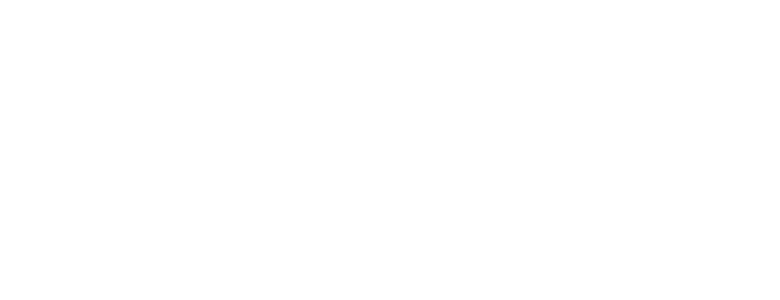
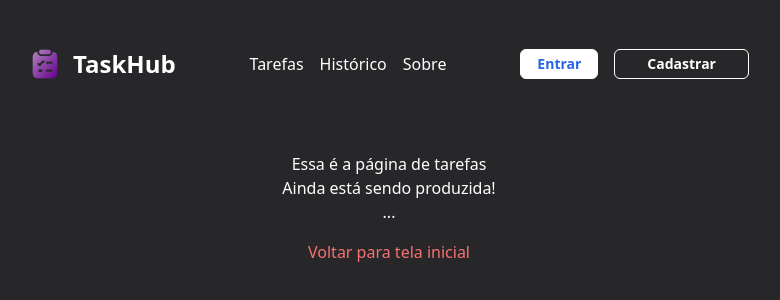
Before and after one commit to brunohro/TaskHub, a React (Vite) app: page /Tarefas in a window 1280 px wide. Before the commit this address had no page. Shown: the top 300 px of the page, without its empty margins (251-1031 px from the left). Built offline with nearby package versions, Linux system fonts and the light colour scheme.

Commit message:
Add functional navigation to tasks page

```diff
--- a/src/App.tsx
+++ b/src/App.tsx
@@ -7,6 +7,7 @@
 import Cadastro from "./pages/Cadastro";
 import Login from "./pages/Login";
 import Header from "./components/Header";
+import Tarefas from "./pages/Tarefas";
 
 export type Status = "Pendente" | "Em andamento" | "Concluída";
 export type Priority = "Baixa" | "Média" | "Alta";
@@ -141,6 +142,7 @@
         <Route path="/Sobre" element={<Sobre />} />
         <Route path="/Cadastro" element={<Cadastro />} />
         <Route path="/Login" element={<Login />} />
+        <Route path="/Tarefas" element={<Tarefas />} />
       </Routes>
     </BrowserRouter>
   );
--- a/src/components/MenuNav.tsx
+++ b/src/components/MenuNav.tsx
@@ -7,7 +7,7 @@
     <>
       <div className="hidden md:flex gap-4">
         <div className="text-white text-start font-light items-center text-md py-7">
-          <a href="#">Tarefas</a>
+          <a href="/Tarefas">Tarefas</a>
         </div>
         <div className="text-white text-start font-light items-center text-md py-7">
           <a href="#">Histórico</a>
@@ -49,7 +49,7 @@
           </div>
           <nav className="flex-1 px-4 py-6 space-y-4 ">
             <a
-              href="#"
+              href="/Tarefas"
               className="block text-md text-white text-md font-light hover:text-blue-400 transition "
             >
               Tarefas
--- /dev/null
+++ b/src/pages/Tarefas.tsx
@@ -0,0 +1,26 @@
+import { useNavigate } from "react-router-dom";
+import Header from "../components/Header";
+
+function Tarefas() {
+  const navigate = useNavigate();
+  return (
+    <div className="bg-zinc-800 min-h-screen text-white px-6 pt-4">
+      <Header />
+      <div className="text-center max-w-md mx-auto rounded-lg py-10">
+        <h2>Essa é a página de tarefas</h2>
+        <p>Ainda está sendo produzida!</p>
+        <p>...</p>
+        <div>
+          <button
+            onClick={() => navigate("/")}
+            className="py-4 text-left text-red-400 hover:text-red-600 transition"
+          >
+            Voltar para tela inicial
+          </button>
+        </div>
+      </div>
+    </div>
+  );
+}
+
+export default Tarefas;
```
